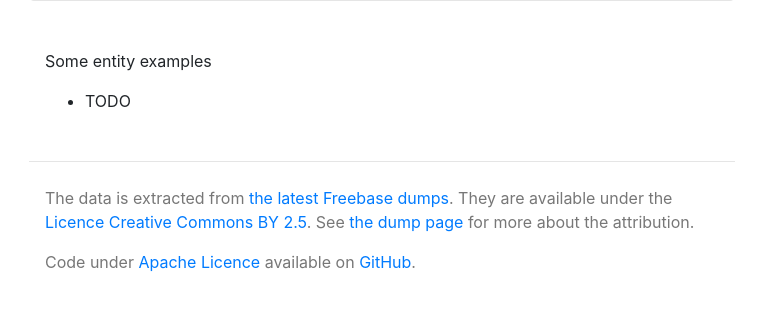
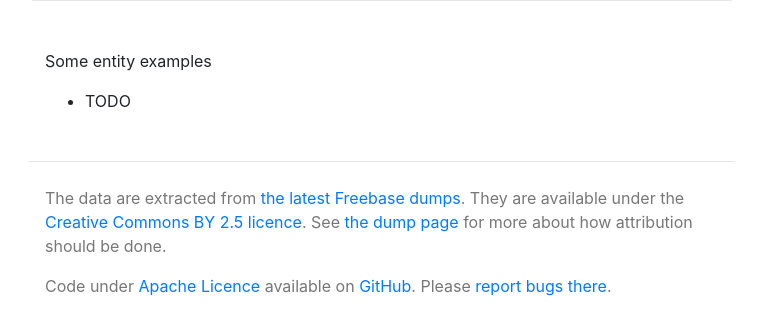
Before and after one commit to Tpt/freebase-browser, a Flask app: page / in a window 1280 px wide. Shown: the part 445-780 px from the top of the page, without its empty margins (258-1021 px from the left). Run offline with Flask 2, Linux system fonts and the light colour scheme; parts of the project's set-up code (start-up, migrations or seed data) failed here and were passed over; some libraries are stand-ins or nearby versions.

Commit message:
Improves footer

```diff
--- a/freebase/templates/base.html
+++ b/freebase/templates/base.html
@@ -66,14 +66,16 @@
     </main>
     <footer class="footer">
         <p>
-            The data is extracted from <a href="https://developers.google.com/freebase/">the latest Freebase dumps</a>.
-            They are available under the <a rel="license" href="http://creativecommons.org/licenses/by/2.5/">Licence
-            Creative Commons BY 2.5</a>.
-            See <a href="https://developers.google.com/freebase/">the dump page</a> for more about the attribution.
+            The data are extracted from <a href="https://developers.google.com/freebase/">the latest Freebase dumps</a>.
+            They are available under the <a rel="license" href="http://creativecommons.org/licenses/by/2.5/">Creative
+            Commons BY 2.5 licence</a>.
+            See <a href="https://developers.google.com/freebase/">the dump page</a> for more about how attribution
+            should be done.
         </p>
         <p>
             Code under <a href="https://www.apache.org/licenses/LICENSE-2.0">Apache Licence</a> available on <a
                 href="https://github.com/Tpt/freebase-browser">GitHub</a>.
+            Please <a href="https://github.com/Tpt/freebase-browser/issues">report bugs there</a>.
         </p>
     </footer>
 </div>
```
